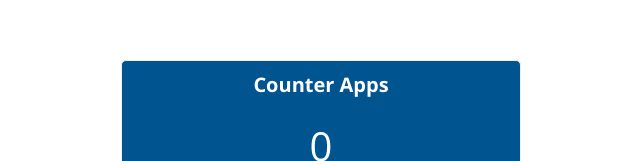
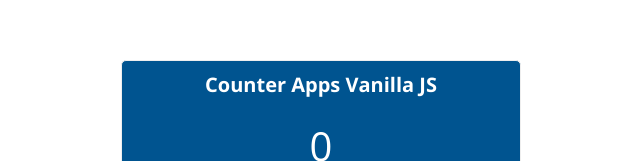
Before and after one commit to rray524/counter-app, a plain HTML site: page index.html in a window 1280 px wide. Shown: the part 239-400 px from the top of the page, without its empty margins (319-959 px from the left). Drawn offline with nearby package versions, Linux system fonts and the light colour scheme.

Commit message:
issues fixed

```diff
--- a/index.html
+++ b/index.html
@@ -12,7 +12,7 @@
 <body>
   <div class="container">
     <div class="counter-div">
-      <h1>Counter Apps</h1>
+      <h1>Counter Apps Vanilla JS</h1>
       <span id="count">0</span>
       <hr />
       <div class="buttons">
```
